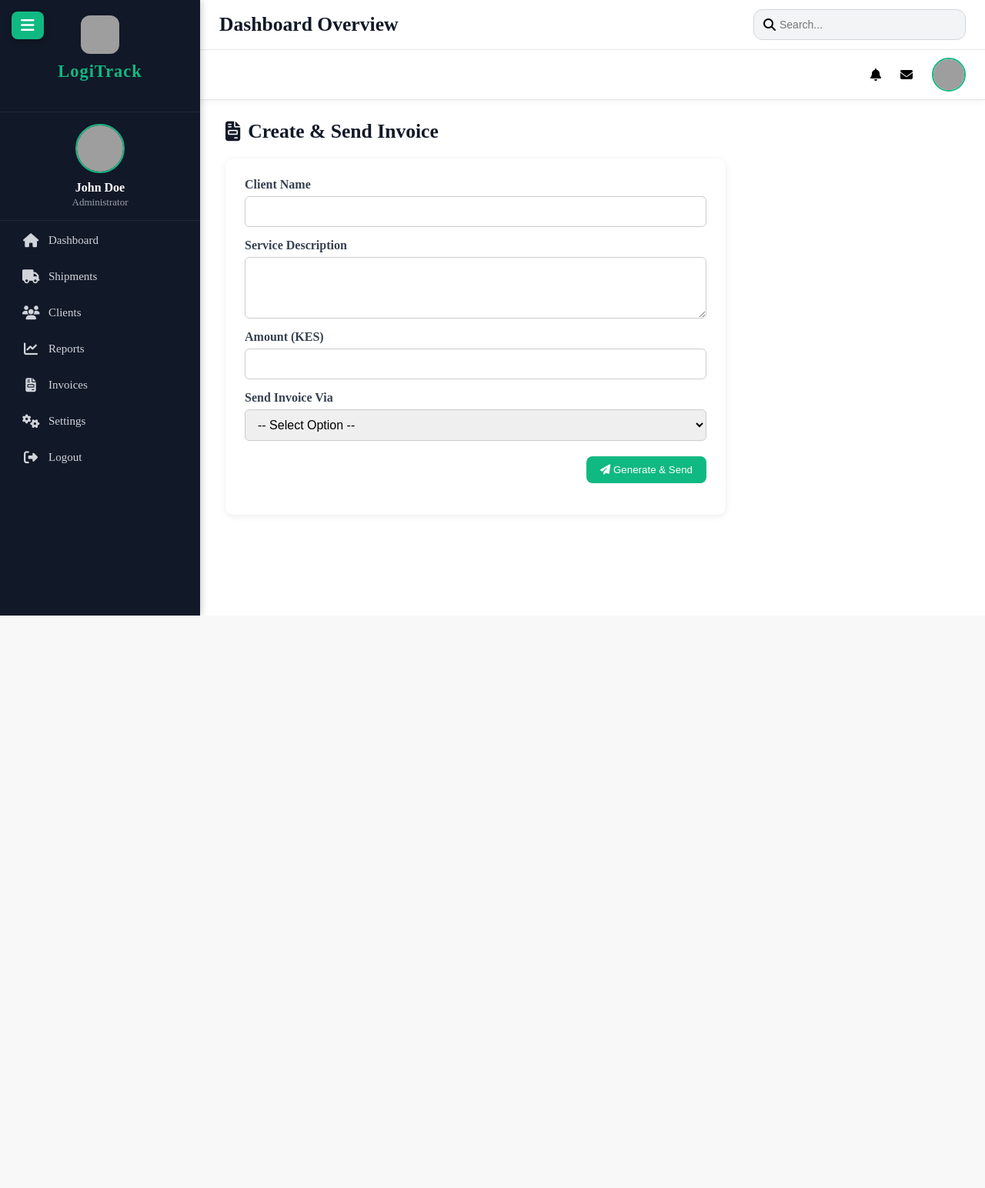
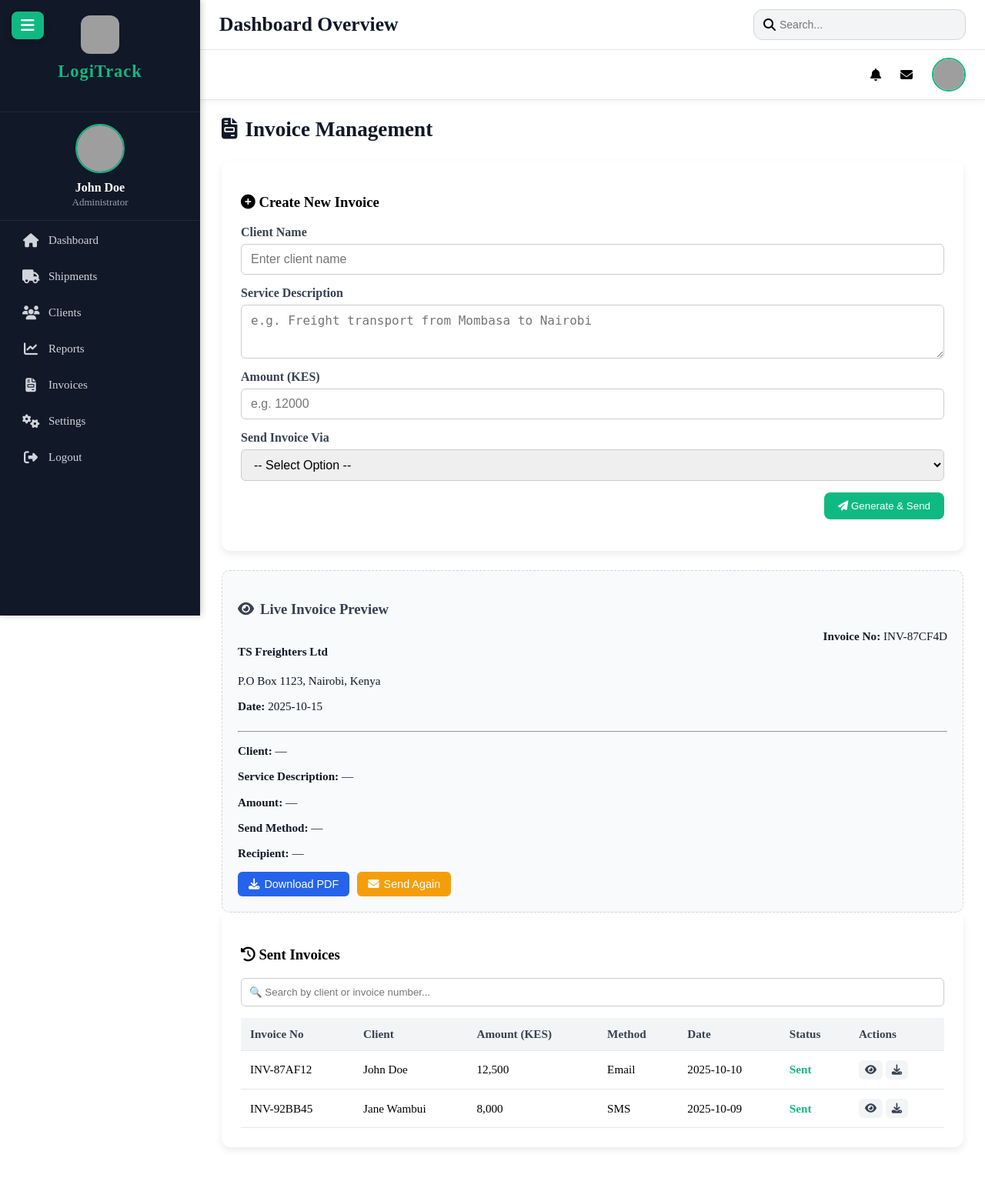
Before and after one commit to Maxwellkiptoo/tsfreighters, a PHP site: page /tsfreighters/app/Views/a/invoices.php in a window 1280 px wide. Shown: the whole page at 77% size. Before the commit the page ends 800 px from the top, so only its background shows below. Run offline with PHP 8.4, Linux system fonts and the light colour scheme; grey boxes are pictures that could not be loaded.

Commit message:
finalized the invoices code

```diff
--- a/app/Views/a/invoices.php
+++ b/app/Views/a/invoices.php
@@ -1,26 +1,25 @@
-<?php
-include 'layout/sidebar.php';
-?>
+<?php include 'layout/sidebar.php'; ?>
 
 <div class="main-content">
-  <h2 class="page-title"><i class="fa fa-file-invoice"></i> Create & Send Invoice</h2>
+  <h2 class="page-title"><i class="fa fa-file-invoice"></i> Invoice Management</h2>
 
   <!-- 🧾 Create Invoice Form -->
-  <div class="card">
+  <div class="card invoice-card">
+    <h3><i class="fa fa-plus-circle"></i> Create New Invoice</h3>
     <form id="invoiceForm" method="POST" action="process_invoice.php" class="invoice-form">
       <div class="form-group">
         <label>Client Name</label>
-        <input type="text" name="client_name" required>
+        <input type="text" name="client_name" id="clientName" required placeholder="Enter client name">
       </div>
 
       <div class="form-group">
         <label>Service Description</label>
-        <textarea name="description" required></textarea>
+        <textarea name="description" id="description" required placeholder="e.g. Freight transport from Mombasa to Nairobi"></textarea>
       </div>
 
       <div class="form-group">
         <label>Amount (KES)</label>
-        <input type="number" name="amount" required>
+        <input type="number" name="amount" id="amount" required placeholder="e.g. 12000">
       </div>
 
       <div class="form-group">
@@ -34,12 +33,12 @@ include 'layout/sidebar.php';
 
       <div class="form-group" id="emailField" style="display:none;">
         <label>Recipient Email</label>
-        <input type="email" name="email">
+        <input type="email" name="email" id="email" placeholder="client@example.com">
       </div>
 
       <div class="form-group" id="phoneField" style="display:none;">
         <label>Recipient Phone (e.g. +254712345678)</label>
-        <input type="text" name="phone">
+        <input type="text" name="phone" id="phone" placeholder="+2547...">
       </div>
 
       <div class="form-actions">
@@ -47,60 +46,137 @@ include 'layout/sidebar.php';
       </div>
     </form>
   </div>
+
+  <!-- 👀 Live Preview Panel -->
+  <div class="preview-card">
+    <h3><i class="fa fa-eye"></i> Live Invoice Preview</h3>
+    <div class="invoice-preview" id="invoicePreview">
+      <div class="invoice-header">
+        <div>
+          <h4>TS Freighters Ltd</h4>
+          <p>P.O Box 1123, Nairobi, Kenya</p>
+          <p><strong>Date:</strong> <span id="prevDate"><?php echo date('Y-m-d'); ?></span></p>
+        </div>
+        <div class="invoice-number">
+          <strong>Invoice No:</strong> <span id="prevNumber">INV-<?php echo strtoupper(substr(md5(time()), 0, 6)); ?></span>
+        </div>
+      </div>
+      <hr>
+      <p><strong>Client:</strong> <span id="prevClient">—</span></p>
+      <p><strong>Service Description:</strong> <span id="prevDesc">—</span></p>
+      <p><strong>Amount:</strong> <span id="prevAmount">—</span></p>
+      <p><strong>Send Method:</strong> <span id="prevMethod">—</span></p>
+      <p><strong>Recipient:</strong> <span id="prevRecipient">—</span></p>
+      <div class="preview-actions">
+        <button type="button" class="btn download"><i class="fa fa-download"></i> Download PDF</button>
+        <button type="button" class="btn resend"><i class="fa fa-envelope"></i> Send Again</button>
+      </div>
+    </div>
+  </div>
+
+  <!-- 📜 Sent Invoices -->
+  <div class="card sent-invoices">
+    <h3><i class="fa fa-history"></i> Sent Invoices</h3>
+    <div class="filter">
+      <input type="text" id="searchInvoice" placeholder="🔍 Search by client or invoice number...">
+    </div>
+    <table class="invoice-table" id="invoiceTable">
+      <thead>
+        <tr>
+          <th>Invoice No</th>
+          <th>Client</th>
+          <th>Amount (KES)</th>
+          <th>Method</th>
+          <th>Date</th>
+          <th>Status</th>
+          <th>Actions</th>
+        </tr>
+      </thead>
+      <tbody>
+        <tr>
+          <td>INV-87AF12</td>
+          <td>John Doe</td>
+          <td>12,500</td>
+          <td>Email</td>
+          <td>2025-10-10</td>
+          <td><span class="status success">Sent</span></td>
+          <td>
+            <button class="btn-table"><i class="fa fa-eye"></i></button>
+            <button class="btn-table"><i class="fa fa-download"></i></button>
+          </td>
+        </tr>
+        <tr>
+          <td>INV-92BB45</td>
+          <td>Jane Wambui</td>
+          <td>8,000</td>
+          <td>SMS</td>
+          <td>2025-10-09</td>
+          <td><span class="status success">Sent</span></td>
+          <td>
+            <button class="btn-table"><i class="fa fa-eye"></i></button>
+            <button class="btn-table"><i class="fa fa-download"></i></button>
+          </td>
+        </tr>
+      </tbody>
+    </table>
+  </div>
 </div>
 
-<!-- 💅 Styles -->
+<!-- 💅 CSS -->
 <style>
+.main-content { padding: 20px; }
 .page-title {
-  font-size: 1.6rem;
-  font-weight: 600;
-  color: #111827;
-  margin-bottom: 20px;
-  display: flex;
-  align-items: center;
-  gap: 10px;
+  font-size: 1.7rem; font-weight: 600; color: #111827;
+  margin-bottom: 25px; display: flex; align-items: center; gap: 10px;
 }
 .card {
-  background: #fff;
-  border-radius: 10px;
-  padding: 25px;
-  box-shadow: 0 2px 8px rgba(0,0,0,0.08);
-  max-width: 600px;
+  background: #fff; border-radius: 12px; padding: 25px;
+  box-shadow: 0 4px 10px rgba(0,0,0,0.08); margin-bottom: 25px;
 }
-.invoice-form .form-group {
-  margin-bottom: 15px;
+.invoice-form .form-group { margin-bottom: 15px; }
+.invoice-form label { font-weight: 600; color: #374151; display: block; margin-bottom: 6px; }
+.invoice-form input, .invoice-form textarea, .invoice-form select {
+  width: 100%; padding: 10px 12px; border: 1px solid #ccc; border-radius: 6px; font-size: 1rem;
 }
-.invoice-form label {
-  font-weight: 600;
-  color: #374151;
-  display: block;
-  margin-bottom: 6px;
+textarea { resize: vertical; min-height: 70px; }
+.form-actions { text-align: right; margin-top: 15px; }
+.form-actions button {
+  background: #10b981; color: white; border: none; padding: 10px 18px; border-radius: 8px;
+  cursor: pointer; transition: 0.3s;
 }
-.invoice-form input,
-.invoice-form textarea,
-.invoice-form select {
-  width: 100%;
-  padding: 10px 12px;
-  border: 1px solid #ccc;
-  border-radius: 6px;
-  font-size: 1rem;
+.form-actions button:hover { background: #0e9a75; }
+
+/* Preview Card */
+.preview-card { background: #f9fafb; border: 1px dashed #d1d5db; border-radius: 10px; padding: 20px; }
+.preview-card h3 { margin-bottom: 15px; color: #374151; display: flex; align-items: center; gap: 8px; }
+.invoice-preview { font-size: 0.95rem; color: #111827; }
+.invoice-header { display: flex; justify-content: space-between; }
+.preview-actions { margin-top: 15px; display: flex; gap: 10px; }
+.preview-actions .btn {
+  padding: 8px 14px; border: none; border-radius: 6px; cursor: pointer;
+  transition: 0.3s; font-size: 0.9rem; display: flex; align-items: center; gap: 6px;
 }
-.invoice-form textarea { height: 80px; resize: vertical; }
-.form-actions {
-  margin-top: 20px;
-  text-align: right;
+.btn.download { background: #2563eb; color: #fff; }
+.btn.resend { background: #f59e0b; color: #fff; }
+.btn:hover { opacity: 0.9; }
+
+/* Table */
+.invoice-table { width: 100%; border-collapse: collapse; margin-top: 15px; }
+.invoice-table th, .invoice-table td { padding: 12px; border-bottom: 1px solid #e5e7eb; text-align: left; font-size: 0.95rem; }
+.invoice-table th { background: #f3f4f6; color: #374151; }
+.status.success { color: #10b981; font-weight: 600; }
+.filter { margin-bottom: 12px; }
+.filter input {
+  width: 100%; padding: 10px; border: 1px solid #ccc; border-radius: 6px;
 }
-.form-actions button {
-  background: #10b981;
-  color: white;
-  border: none;
-  padding: 10px 18px;
-  border-radius: 8px;
-  cursor: pointer;
-  transition: 0.2s;
+.btn-table {
+  background: #f3f4f6; border: none; padding: 6px 8px; border-radius: 6px;
+  cursor: pointer; transition: 0.2s; color: #374151;
 }
-.form-actions button:hover {
-  background: #0e9a75;
+.btn-table:hover { background: #e5e7eb; }
+@media(max-width: 768px){
+  .invoice-header{ flex-direction: column; gap: 10px; }
+  .preview-actions { flex-direction: column; }
 }
 </style>
 
@@ -109,11 +185,26 @@ include 'layout/sidebar.php';
 document.getElementById('sendMethod').addEventListener('change', function() {
   const emailField = document.getElementById('emailField');
   const phoneField = document.getElementById('phoneField');
-
-  emailField.style.display = 'none';
-  phoneField.style.display = 'none';
-
+  emailField.style.display = phoneField.style.display = 'none';
   if (this.value === 'email') emailField.style.display = 'block';
   if (this.value === 'sms') phoneField.style.display = 'block';
 });
+
+// 🔄 Live Preview
+const updatePreview = () => {
+  document.getElementById('prevClient').innerText = document.getElementById('clientName').value || '—';
+  document.getElementById('prevDesc').innerText = document.getElementById('description').value || '—';
+  document.getElementById('prevAmount').innerText = document.getElementById('amount').value ? `KSh ${document.getElementById('amount').value}` : '—';
+  document.getElementById('prevMethod').innerText = document.getElementById('sendMethod').value || '—';
+  document.getElementById('prevRecipient').innerText = document.getElementById('email').value || document.getElementById('phone').value || '—';
+};
+document.querySelectorAll('#invoiceForm input, #invoiceForm textarea, #invoiceForm select').forEach(el => el.addEventListener('input', updatePreview));
+
+// 🔍 Search filter
+document.getElementById('searchInvoice').addEventListener('input', function() {
+  const search = this.value.toLowerCase();
+  document.querySelectorAll('#invoiceTable tbody tr').forEach(row => {
+    row.style.display = row.innerText.toLowerCase().includes(search) ? '' : 'none';
+  });
+});
 </script>
```
